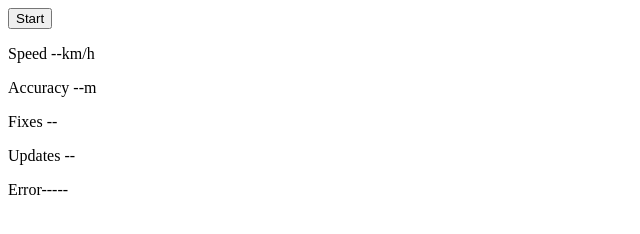
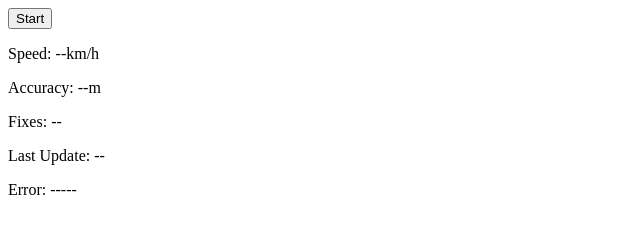
Before and after one commit to 5vm4hcmchy-hub/TrackAPP, a plain HTML site: page index.html in a window 1280 px wide. Shown: the full height of the page, 0-640 px from the left. Drawn offline with Linux system fonts and the light colour scheme.

Commit message:
Update index.html

```diff
--- a/index.html
+++ b/index.html
@@ -16,12 +16,12 @@
 
     <button id="start">Start</button>
 
-    <p>Speed <span id="speedDisplay">--</span>km/h</p>
-    <p>Accuracy <span id="accuracyDisplay">--</span>m</p>
-    <p>Fixes <span id="fixDisplay">--</span></p>
-    <p>Updates <span id="lastUpdateDisplay">--</span></p>
+    <p>Speed: <span id="speedDisplay">--</span>km/h</p>
+    <p>Accuracy: <span id="accuracyDisplay">--</span>m</p>
+    <p>Fixes: <span id="fixDisplay">--</span></p>
+    <p>Last Update: <span id="lastUpdateDisplay">--</span></p>
 
-    <p>Error<span id="errorDisplay">-----</span></p>
+    <p>Error: <span id="errorDisplay">-----</span></p>
 
     <script>
 
@@ -42,8 +42,8 @@
 
         function onSuccess(position) {
             console.log(position)
-            console.log('speed: ', position.cords.speed)
-            console.log('accuracy: ', position.cords.accuracy)
+            console.log('speed: ', position.coords.speed)
+            console.log('accuracy: ', position.coords.accuracy)
             document.getElementById('speedDisplay').textContent = position.cords.speed
             document.getElementById('accuracyDisplay').textContent = position.cords.accuracy
         }
```
